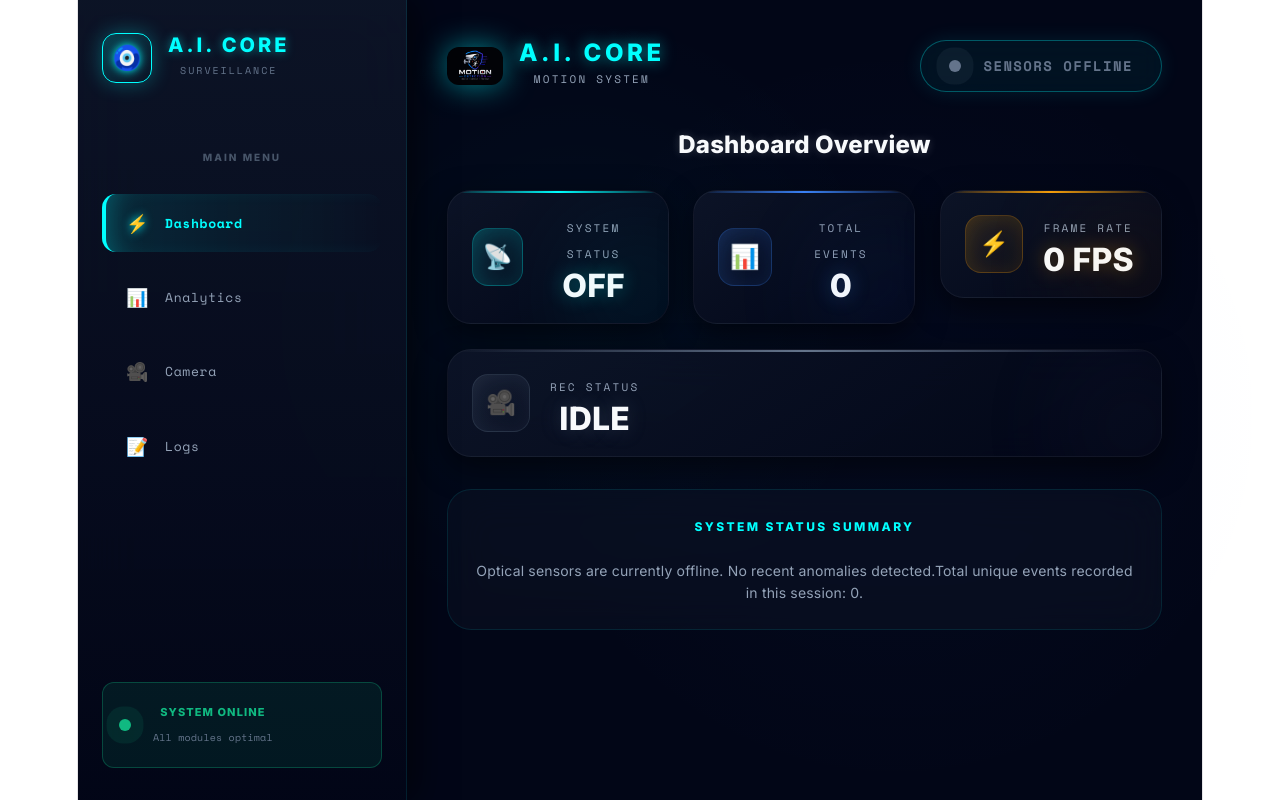
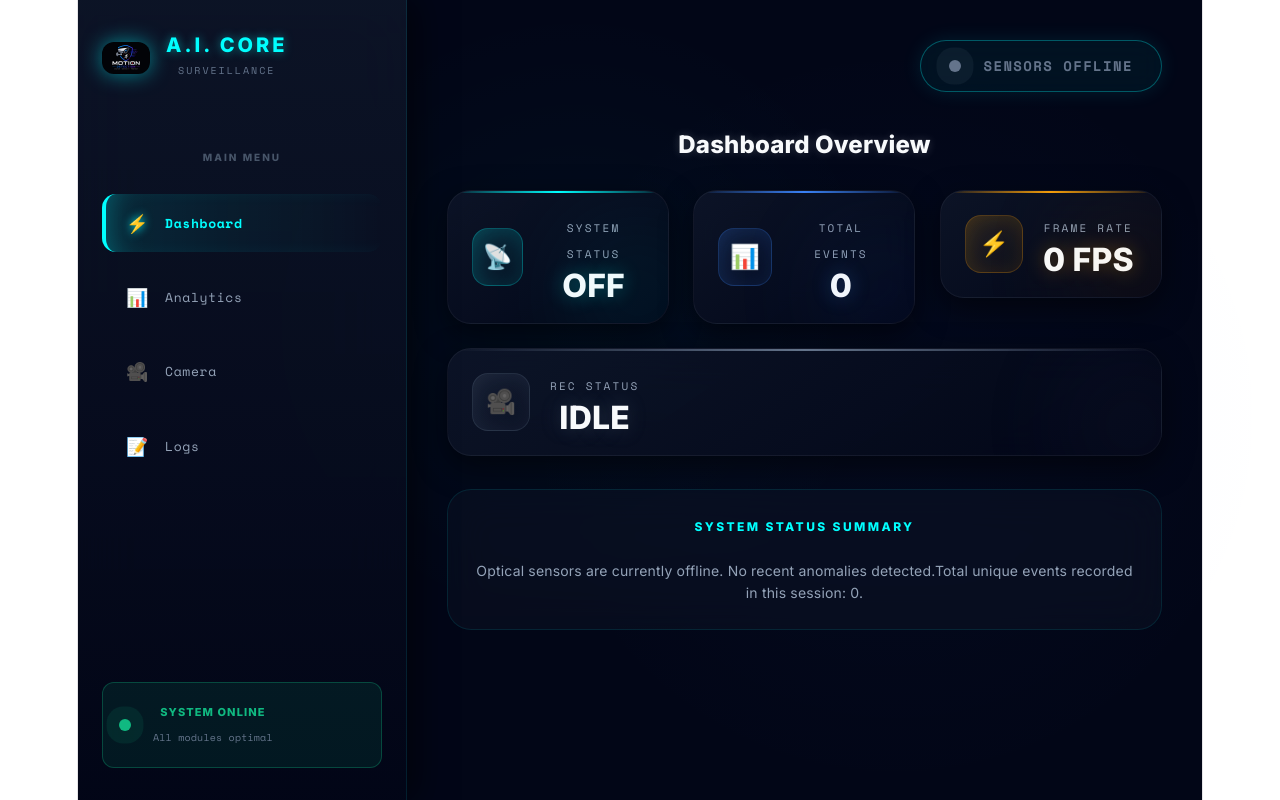
Before and after one commit to gungunpathak28/motion-detection, a React (Vite) app in the folder motion-frontend/: page / in a window 1280 px wide. Built offline with nearby package versions, Linux system fonts and the light colour scheme.

Commit message:
force logo update

```diff
--- a/motion-frontend/src/App.jsx
+++ b/motion-frontend/src/App.jsx
@@ -360,14 +360,15 @@ export default function App() {
         boxShadow: "10px 0 30px rgba(0,0,0,0.5)"
       }}>
         <div style={{ display: "flex", alignItems: "center", gap: 16, marginBottom: 60 }}>
-          <div style={{
-            width: 48, height: 48, borderRadius: 14,
-            background: "linear-gradient(135deg, rgba(0,255,255,0.2) 0%, transparent 100%)",
-            border: "1px solid #00ffff", display: "flex", alignItems: "center", justifyContent: "center",
-            boxShadow: "0 0 20px rgba(0,255,255,0.3)"
-          }}>
-            <span style={{ fontSize: 24, textShadow: "0 0 10px #00ffff" }}>🧿</span>
-          </div>
+          <motion.img
+            initial={{ rotate: -10, opacity: 0 }}
+            animate={{ rotate: 0, opacity: 1 }}
+            whileHover={{ scale: 1.1, rotate: 10, filter: "drop-shadow(0 0 20px rgba(0, 255, 255, 0.8))" }}
+            transition={{ duration: 0.6, type: "spring" }}
+            src="/logo.png"
+            alt="logo"
+            style={{ width: 48, filter: "drop-shadow(0 0 10px rgba(0, 255, 255, 0.5))", borderRadius: 12 }}
+          />
           <div>
             <div style={{ color: "#00ffff", fontWeight: 800, letterSpacing: "0.15em", fontSize: 20, textShadow: "0 0 10px rgba(0, 255, 255, 0.5)" }}>A.I. CORE</div>
             <div style={{ color: "#64748b", fontSize: 10, letterSpacing: "0.2em", fontFamily: "'Space Mono', monospace" }}>SURVEILLANCE</div>
@@ -420,24 +421,7 @@ export default function App() {
       <div style={{ flex: 1, padding: "40px", overflowY: "auto", position: "relative", zIndex: 1, display: "flex", flexDirection: "column" }}>
 
         {/* Top Universal Header */}
-        <div style={{ display: "flex", justifyContent: "space-between", alignItems: "center", marginBottom: 40 }}>
-
-          {/* Logo Section */}
-          <div style={{ display: "flex", alignItems: "center", gap: 16 }}>
-            <motion.img
-              initial={{ rotate: -10, opacity: 0 }}
-              animate={{ rotate: 0, opacity: 1 }}
-              whileHover={{ scale: 1.1, rotate: 10, filter: "drop-shadow(0 0 25px rgba(0, 255, 255, 0.8))" }}
-              transition={{ duration: 0.6, type: "spring" }}
-              src="/logo.png"
-              alt="logo"
-              style={{ width: 56, filter: "drop-shadow(0 0 15px rgba(0, 255, 255, 0.5))", borderRadius: 12 }}
-            />
-            <div>
-              <div style={{ color: "#00ffff", fontWeight: 800, letterSpacing: "0.15em", fontSize: 24, textShadow: "0 0 15px rgba(0, 255, 255, 0.6)", fontFamily: "'Inter', sans-serif" }}>A.I. CORE</div>
-              <div style={{ color: "#94a3b8", fontSize: 11, letterSpacing: "0.2em", fontFamily: "'Space Mono', monospace" }}>MOTION SYSTEM</div>
-            </div>
-          </div>
+        <div style={{ display: "flex", justifyContent: "flex-end", alignItems: "center", marginBottom: 40 }}>
 
           {/* Status Indicator */}
           <motion.div
```
